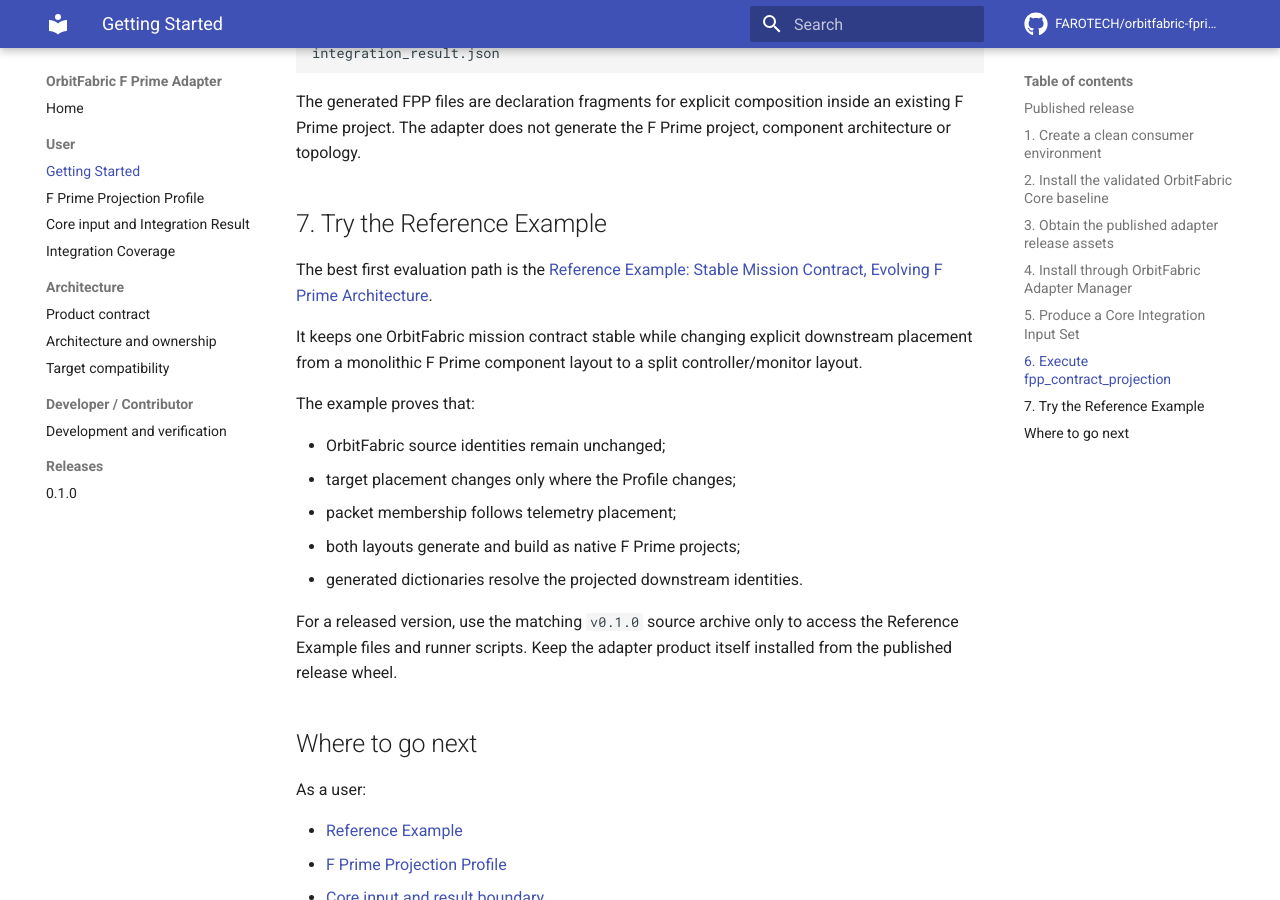
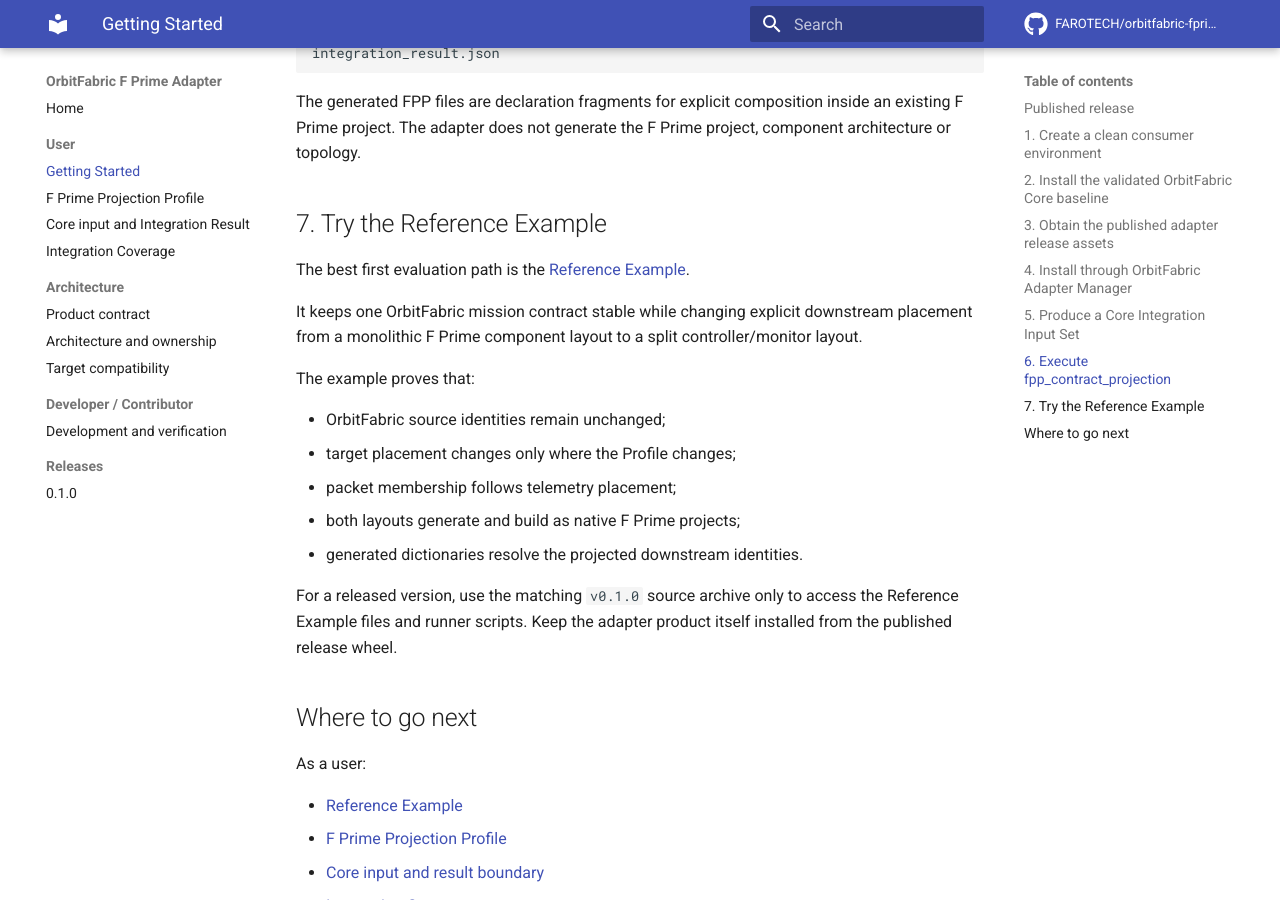
Before and after one commit to FAROTECH/orbitfabric-fprime-adapter, an MkDocs documentation site: the page built from docs/getting-started.md, in a window 1280 px wide and 900 px high, scrolled down 3389 px. Built offline with MkDocs 1.6.1 and Material for MkDocs 9.7.7, drawn with Linux system fonts in a browser that asks for light colours; comment, search, counter and statistics services are not loaded.

Commit message:
Route Getting Started through Reference Example docs

```diff
--- a/docs/getting-started.md
+++ b/docs/getting-started.md
@@ -164,7 +164,7 @@
 
 ## 7. Try the Reference Example
 
-The best first evaluation path is the [Reference Example: Stable Mission Contract, Evolving F Prime Architecture](../examples/reference-contract-evolution/README.md).
+The best first evaluation path is the [Reference Example](reference-example.md).
 
 It keeps one OrbitFabric mission contract stable while changing explicit downstream placement from a monolithic F Prime component layout to a split controller/monitor layout.
 
@@ -182,7 +182,7 @@
 
 As a user:
 
-- [Reference Example](../examples/reference-contract-evolution/README.md)
+- [Reference Example](reference-example.md)
 - [F Prime Projection Profile](projection-profile.md)
 - [Core input and result boundary](core-input-and-result.md)
 - [Integration Coverage](integration-coverage.md)
```
